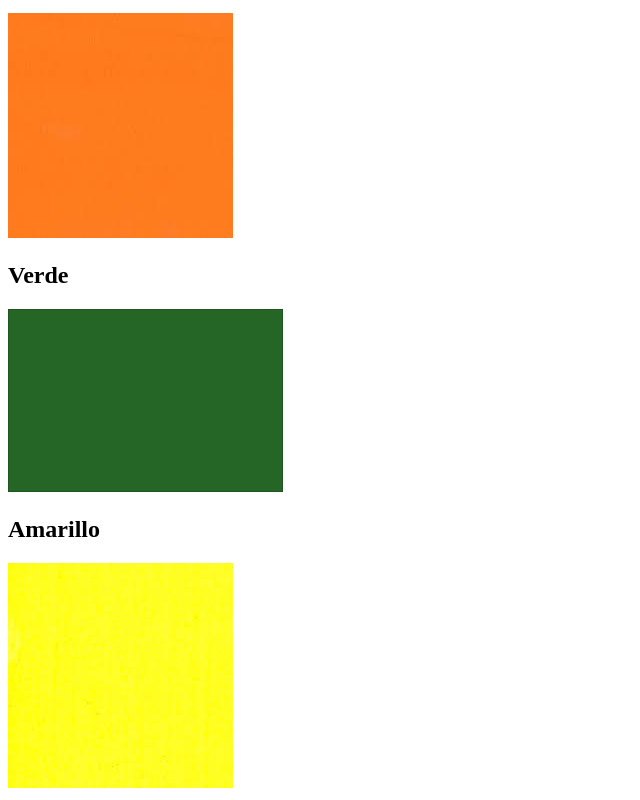
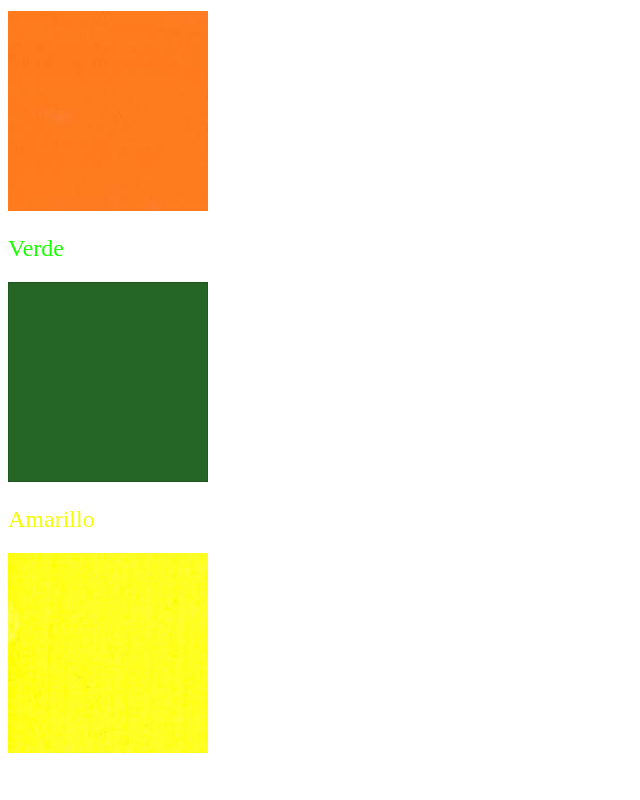
Before and after one commit to RicardoFrancodosSantos/ColourVocabWebsite, a plain HTML site: page index.html in a window 1280 px wide. Shown: the part 704-1504 px from the top of the page, without its empty margins (0-640 px from the left). After the commit the page ends 1469 px from the top, so only its background shows below. Drawn offline with Linux system fonts and the light colour scheme.

Commit message:
feat: sizing the squares

```diff
--- a/style.css
+++ b/style.css
@@ -1,3 +1,8 @@
+img {
+    height: 200px;
+    width: 200px;
+  }
+
 #red {
     color:red;
     font-weight: normal;
@@ -12,3 +17,13 @@
     color:rgb(255, 149, 0);
     font-weight: normal;
 }
+
+#green {
+    color:rgb(26, 255, 0);
+    font-weight: normal;
+}
+
+#yellow {
+    color:rgb(246, 255, 0);
+    font-weight: normal;
+}
```
Also changed, not shown: index.html (+0 -4 lines).
